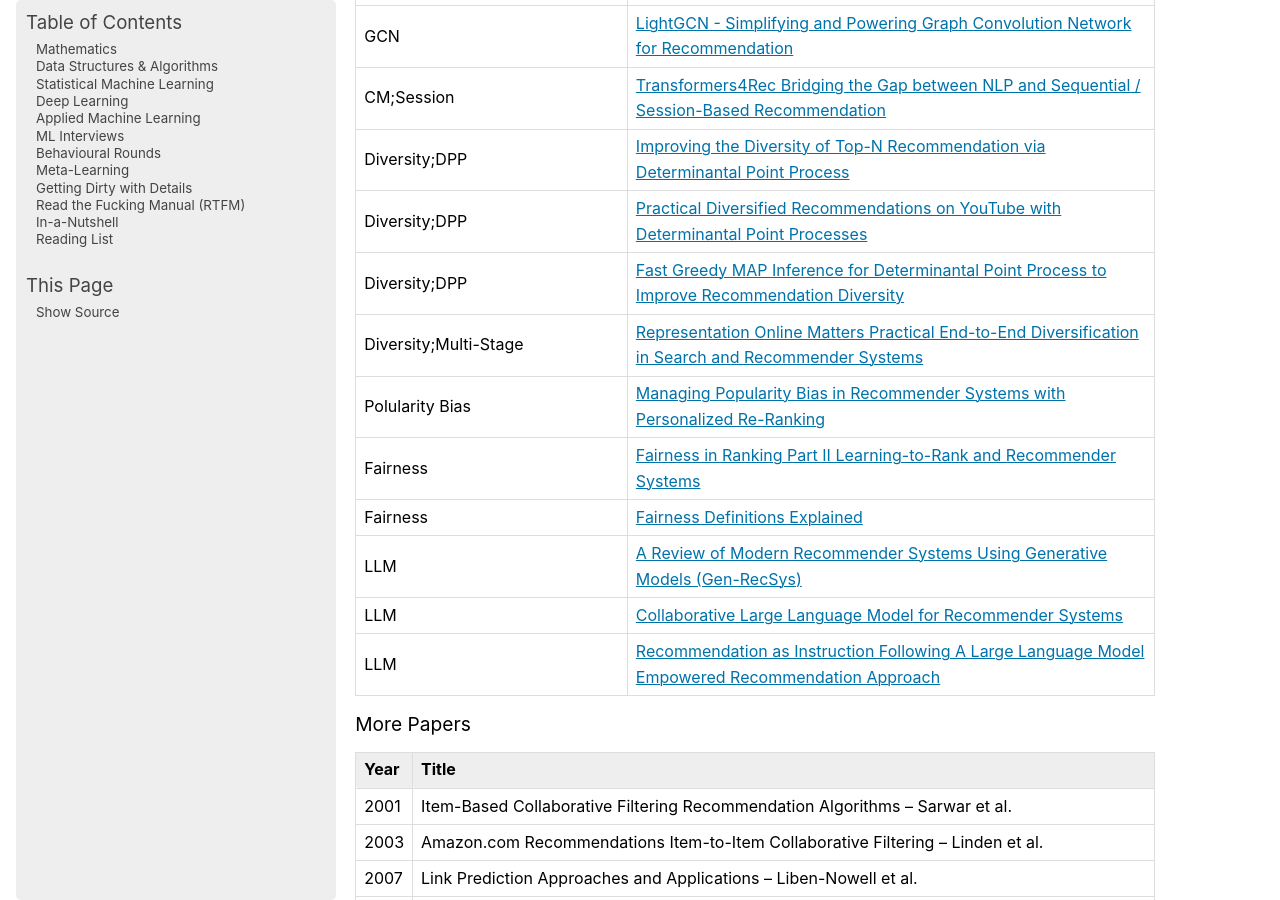
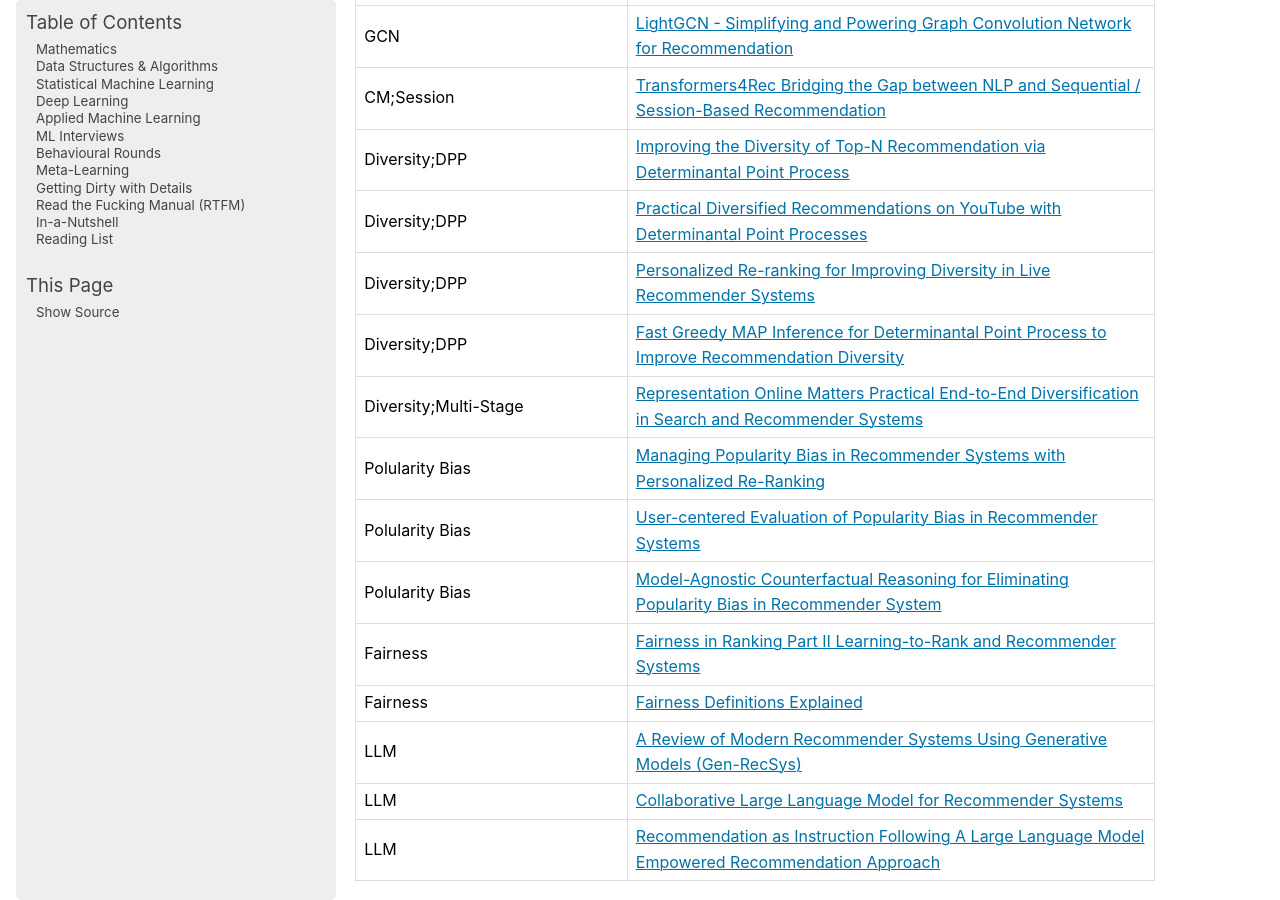
Before and after one commit to uselesstechjunks/leetcode, a Sphinx documentation site: the page built from docs/source/applied/methods/rs.rst, in a window 1280 px wide and 900 px high, scrolled down 10857 px. Built offline with Sphinx 7.4.7, drawn with Linux system fonts in a browser that asks for light colours; pages that are not in the unit, such as notebooks, are missing from menus.

Commit message:
Update rs.rst

```diff
--- a/docs/source/applied/methods/rs.rst
+++ b/docs/source/applied/methods/rs.rst
@@ -264,9 +264,12 @@ Key Papers
 		CM;Session,`Transformers4Rec Bridging the Gap between NLP and Sequential / Session-Based Recommendation <https://scontent.fblr25-1.fna.fbcdn.net/v/t39.8562-6/243129449_615285476133189_8760410510155369283_n.pdf?_nc_cat=104&ccb=1-7&_nc_sid=b8d81d&_nc_ohc=WDJcULkgkY8Q7kNvgHspPmM&_nc_zt=14&_nc_ht=scontent.fblr25-1.fna&_nc_gid=A_fmEzCPOHil7q9dPSpYsHS&oh=00_AYDCkVOnyZufYEGHEQORBbfI-blNODNIrePL4TaB8p_82A&oe=67A8FEDE>`_
 		Diversity;DPP,`Improving the Diversity of Top-N Recommendation via Determinantal Point Process <https://arxiv.org/abs/1709.05135v1>`_
 		Diversity;DPP,`Practical Diversified Recommendations on YouTube with Determinantal Point Processes <https://jgillenw.com/cikm2018.pdf>`_
+		Diversity;DPP,`Personalized Re-ranking for Improving Diversity in Live Recommender Systems <https://arxiv.org/abs/2004.06390>`_
 		Diversity;DPP,`Fast Greedy MAP Inference for Determinantal Point Process to Improve Recommendation Diversity <https://proceedings.neurips.cc/paper_files/paper/2018/file/dbbf603ff0e99629dda5d75b6f75f966-Paper.pdf>`_
 		Diversity;Multi-Stage,`Representation Online Matters Practical End-to-End Diversification in Search and Recommender Systems <https://arxiv.org/pdf/2305.15534>`_
 		Polularity Bias,`Managing Popularity Bias in Recommender Systems with Personalized Re-Ranking <https://cdn.aaai.org/ocs/18199/18199-78818-1-PB.pdf>`_
+		Polularity Bias,`User-centered Evaluation of Popularity Bias in Recommender Systems <https://dl.acm.org/doi/fullHtml/10.1145/3450613.3456821>`_
+		Polularity Bias,`Model-Agnostic Counterfactual Reasoning for Eliminating Popularity Bias in Recommender System <https://arxiv.org/pdf/2010.15363>`_
 		Fairness,`Fairness in Ranking Part II Learning-to-Rank and Recommender Systems <https://dl.acm.org/doi/pdf/10.1145/3533380>`_
 		Fairness,`Fairness Definitions Explained <https://fairware.cs.umass.edu/papers/Verma.pdf>`_
 		LLM,`A Review of Modern Recommender Systems Using Generative Models (Gen-RecSys) <https://arxiv.org/abs/2404.00579>`_
```
